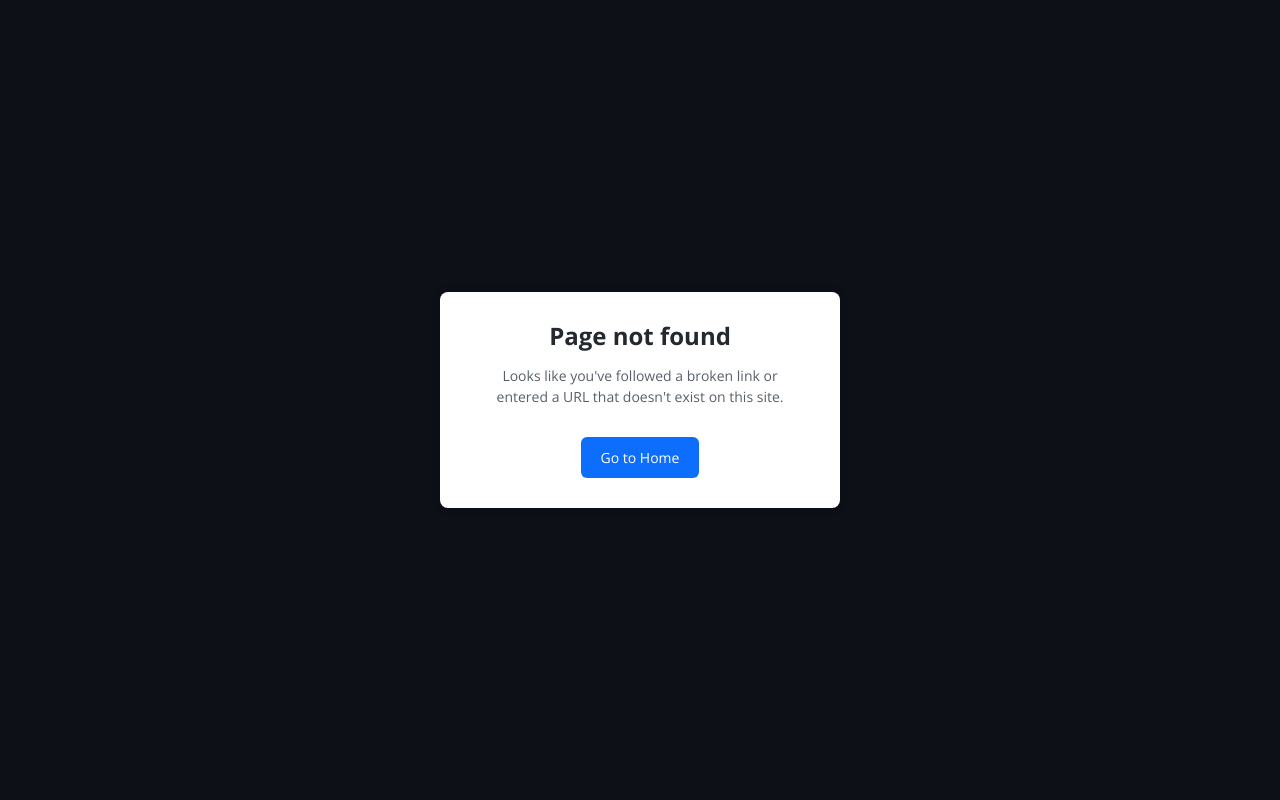
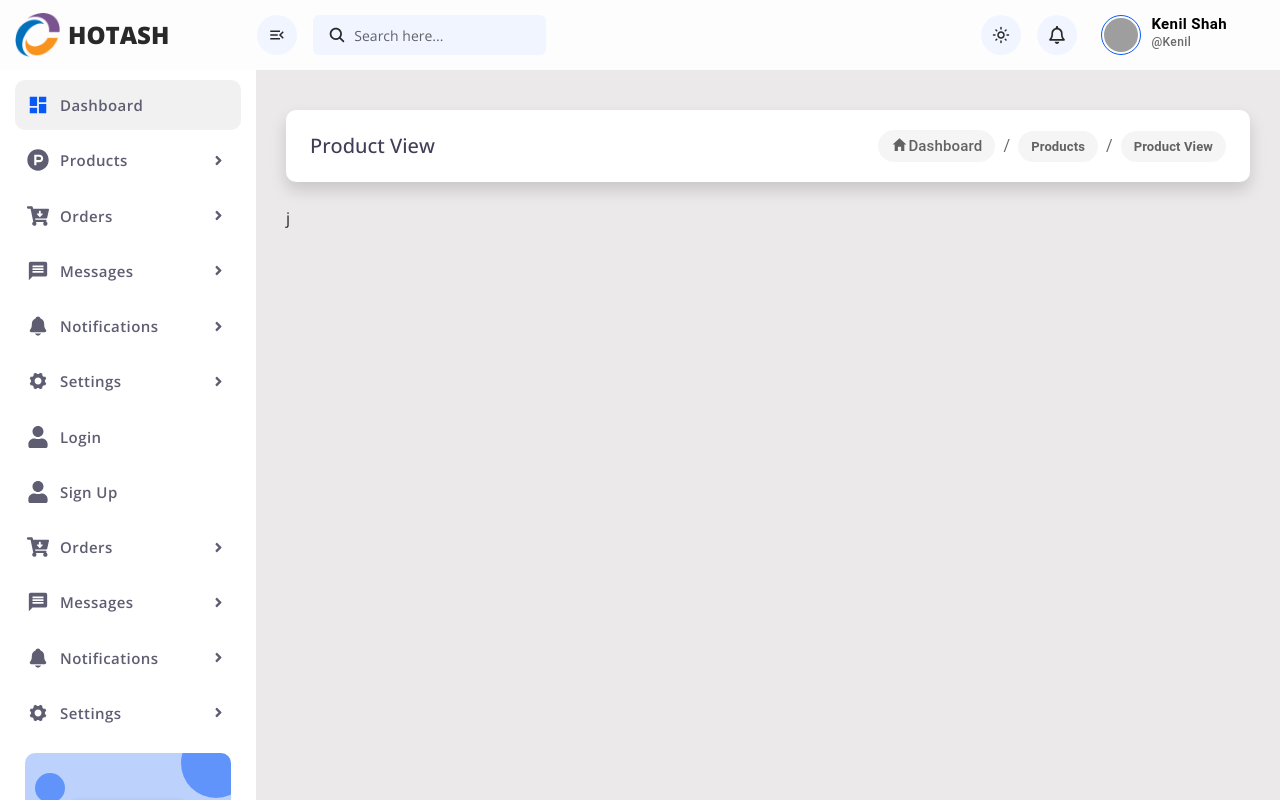
Before and after one commit to shahkenil01/Admin-Dashboard, a React (Create React App) app: page /product/details in a window 1280 px wide. Before the commit this address had no page. Built offline with nearby package versions, Linux system fonts and the light colour scheme; grey boxes are pictures that could not be loaded.

Commit message:
Quick update

```diff
--- a/src/App.js
+++ b/src/App.js
@@ -52,7 +52,7 @@ function AppWrapper() {
     { path: "/login" },
     { path: "/signUp" },
     { path: "/products" },
-    { path: "/productDetail" }
+    { path: "/product/details" }
   ];
 
   const matchedRoutes = matchRoutes(routes, location);
@@ -79,7 +79,7 @@ function AppWrapper() {
             <Route path="/login" element={<Login />} />
             <Route path="/signUp" element={<SignUp />} />
             <Route path="/products" element={<Products />} />
-            <Route path="/productDetail" element={<ProductDetails />} />
+            <Route path="/product/details" element={<ProductDetails />} />
             <Route path="*" element={<NotFound />} />
           </Routes>
         </div>
--- a/src/components/Sidebar/index.js
+++ b/src/components/Sidebar/index.js
@@ -1,5 +1,5 @@
 import Button from '@mui/material/Button';
-import { useLocation } from 'react-router-dom'; // NEW
+import { useLocation } from 'react-router-dom';
 import { MdDashboard } from "react-icons/md";
 import { FaAngleRight } from "react-icons/fa";
 import { FaProductHunt } from "react-icons/fa";
@@ -48,7 +48,7 @@ const Sidebar = () => {
           <div className={`submenuWrapper ${isOpen[1] ? 'colapse' : 'colapsed'}`}>
             <ul className='submenu'>
               <li><Link to="/products">Product List</Link></li>
-              <li><Link to="productDetail">Product View</Link></li>
+              <li><Link to="/product/details">Product View</Link></li>
               <li><Link to="#">Product Upload</Link></li>
             </ul>
           </div>
--- a/src/pages/ProductDetails/index.js
+++ b/src/pages/ProductDetails/index.js
@@ -5,6 +5,7 @@ import { IoMdHome } from "react-icons/io";
 const ProductDetails = ()=>{
   return(
     <div className="right-content w-100">
+
       <div className="card shadow border-0 w-100 flex-row p-4 align-items-center justify-content-between mb-4 breadcrumbCard">
         <h5 className="mb-0">Product View</h5>
         <Breadcrumbs aria-label="breadcrumb">
@@ -19,6 +20,9 @@ const ProductDetails = ()=>{
           </Typography>
         </Breadcrumbs>
       </div>
+
+      j
+
     </div>
   )
 }
```
